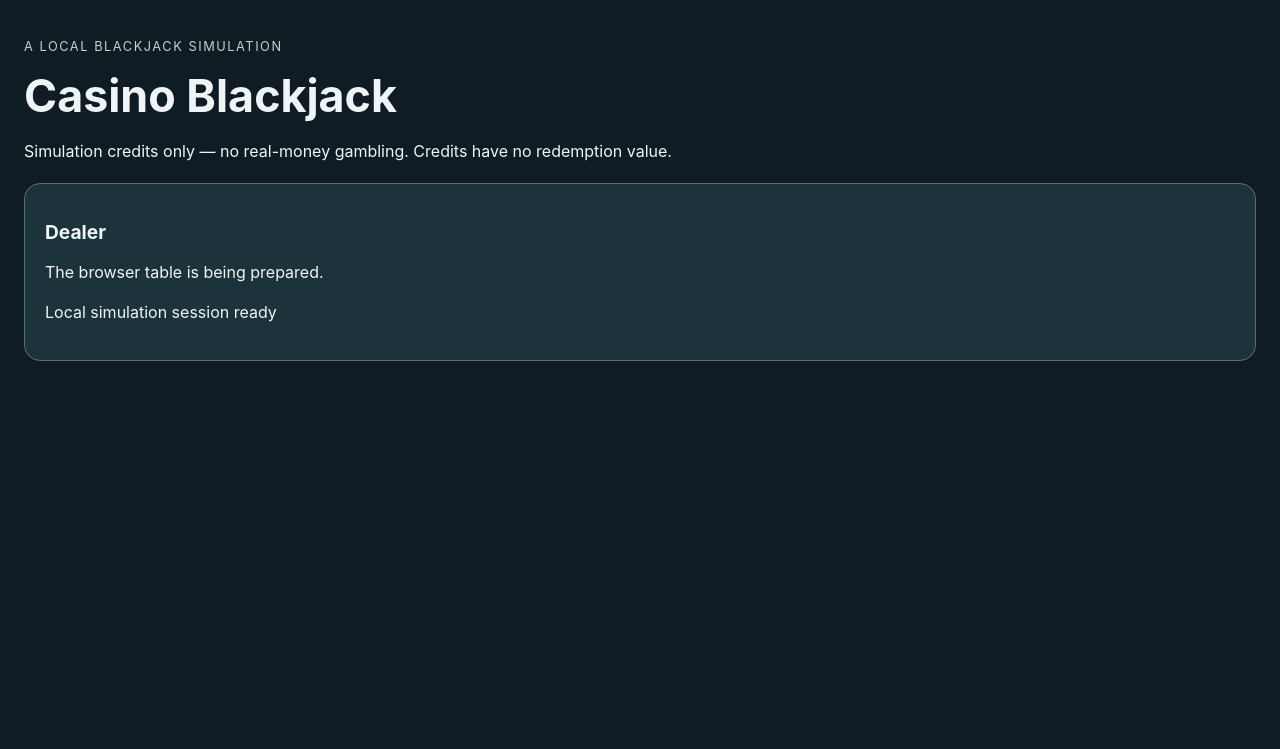
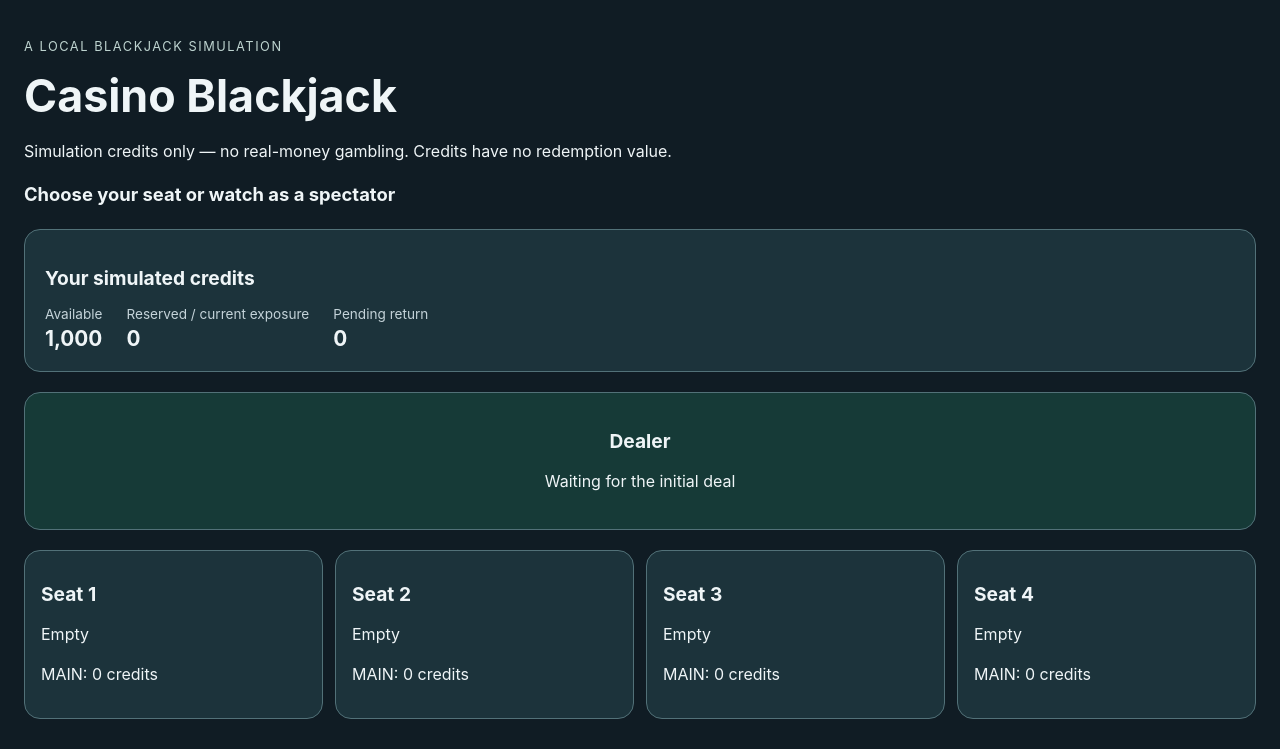
Before and after one commit to FrankieChan0312/casino-blackjack, a React (Vite) app: page / in a window 1280 px wide. Shown: the top 749 px of the page. Built offline with nearby package versions, Linux system fonts and the light colour scheme.

Commit message:
feat: render blackjack table and public state

```diff
--- a/src/browser/controller.ts
+++ b/src/browser/controller.ts
@@ -5,6 +5,7 @@ import { mathRandomSource, type RandomSource } from '../domain/random.js';
 import type { SeatState } from '../domain/table.js';
 import type { PlayerAction } from '../domain/advancedGame.js';
 import type { SideWagerType } from '../domain/optionalGame.js';
+import { evaluateHand } from '../domain/hand.js';
 
 export type BrowserCommand =
   | { type: 'CONFIGURE'; seats: readonly SeatState[] }
@@ -43,7 +44,11 @@ export function createBrowserController(options: { factory?: () => game.BehindGa
       seat: entry.targetSeat, handId: entry.handId, stake: entry.stakeUnits, outcome: entry.outcome,
       returned: entry.grossReturnUnits, status: entry.status }));
     // Explicit safe fields only. No raw state, shoe order, card IDs or lineage.
-    return { configuration: view.configuration, round: view.round, human: view.human,
+    const round = view.round ? { ...view.round,
+      dealer: { ...view.round.dealer, total: evaluateHand(state.table.game.round!.dealerCards.slice(0, view.round.dealer.visibleCards.length)).total },
+      seats: view.round.seats.map((seat) => ({ ...seat, hands: seat.hands.map((hand) => ({ ...hand,
+        total: evaluateHand(state.table.game.round!.players.find((entry) => entry.handId === hand.handId)!.cards).total })) })) } : null;
+    return { configuration: view.configuration, round, human: view.human,
       backWagers: view.backWagers.map((entry) => ({ targetSeat: entry.targetSeat, stakeUnits: entry.stakeUnits })),
       mainWagers: state.table.wagers.map((entry) => ({ seat: entry.seatNumber, amount: entry.stakeUnits })),
       sideWagers: state.table.sideWagers.map((entry) => ({ type: entry.type, amount: entry.stakeUnits })),
--- a/src/ui/App.tsx
+++ b/src/ui/App.tsx
@@ -1,12 +1,21 @@
 import { useSyncExternalStore } from 'react';
 import type { BrowserController } from '../browser/controller.js';
+import { Table } from './Table.js';
+import { credits, roundStatus } from './presentation.js';
 
 export function App({ controller }: { controller: BrowserController }) {
   const view = useSyncExternalStore(controller.subscribe, controller.getSnapshot, controller.getSnapshot);
   return <main>
     <header><p className="eyebrow">A local Blackjack simulation</p><h1>Casino Blackjack</h1>
       <p>Simulation credits only — no real-money gambling. Credits have no redemption value.</p></header>
-    <section className="panel" aria-label="Blackjack table"><h2>Dealer</h2>
-      <p>The browser table is being prepared.</p><p>{view.human ? 'Local simulation session ready' : 'Spectator session ready'}</p></section>
+    <p className="round-status" role="status" aria-live="polite">{roundStatus(view)}</p>
+    <section className="panel credits" aria-label="Your credits"><h2>Your simulated credits</h2>
+      <dl><div><dt>Available</dt><dd>{credits(view.human?.available ?? 0)}</dd></div>
+        <div><dt>Reserved / current exposure</dt><dd>{credits(view.human?.reserved ?? 0)}</dd></div>
+        <div><dt>Pending return</dt><dd>{credits(view.pending)}</dd></div></dl></section>
+    <Table view={view} />
+    <section className="panel" aria-label="Primary actions"><h2>Local player</h2>
+      <p>{view.human?.controlledSeat ? `You control Seat ${view.human.controlledSeat}` : 'Spectator — no card control'}</p>
+      <p>{view.shoeMessage}</p></section>
   </main>;
 }
--- /dev/null
+++ b/src/ui/Table.tsx
@@ -0,0 +1,34 @@
+import type { BrowserView } from '../browser/controller.js';
+import { credits, resultLabel } from './presentation.js';
+
+type PublicCard = NonNullable<BrowserView['round']>['dealer']['visibleCards'][number];
+const suitSymbols = { clubs: '♣', diamonds: '♦', hearts: '♥', spades: '♠' };
+export function Cards({ cards }: { cards: readonly PublicCard[] }) {
+  return <div className="cards">{cards.map((card, index) => <span key={index} className={`card ${card.suit}`} role="img"
+    aria-label={`${card.rank} of ${card.suit}`}><b>{card.rank}</b><span aria-hidden="true">{suitSymbols[card.suit]}</span></span>)}</div>;
+}
+export function Table({ view }: { view: BrowserView }) {
+  const round = view.round;
+  return <section aria-label="Blackjack table" className="table-surface">
+    <section className="dealer panel" aria-label="Dealer"><h2>Dealer</h2>
+      {round ? <><Cards cards={round.dealer.visibleCards} />
+        {!round.dealer.holeCard && <span role="img" aria-label="Hidden dealer card" className="card card-back">◆</span>}
+        <p>{round.dealer.holeCard ? 'Total' : 'Visible total'}: {round.dealer.total}</p></> : <p>Waiting for the initial deal</p>}
+    </section>
+    <div className="seats">{view.configuration.map((seat) => {
+      const local = seat.seatNumber === view.human?.controlledSeat;
+      const hands = round?.seats.find((entry) => entry.seatNumber === seat.seatNumber)?.hands ?? [];
+      const wager = view.mainWagers.find((entry) => entry.seat === seat.seatNumber)?.amount ?? 0;
+      return <section key={seat.seatNumber} className={`seat panel ${local ? 'local' : ''}`} aria-label={`Seat ${seat.seatNumber}`}>
+        <h2>Seat {seat.seatNumber}{local && ' · You'}</h2>
+        <p>{seat.occupancy === 'EMPTY' ? 'Empty' : seat.occupancy === 'HUMAN' ? 'Human' : 'Computer'}{seat.sittingOut && ' · Sitting Out'}</p>
+        <p>MAIN: {credits(wager)} credits</p>
+        {hands.map((hand, index) => <article key={hand.handId} aria-label={`Hand ${String.fromCharCode(65 + index)}`} className={round?.currentHandId === hand.handId ? 'active-hand' : 'hand'}>
+          <h3>Hand {String.fromCharCode(65 + index)}{round?.currentHandId === hand.handId && ' · Current hand'}</h3>
+          <Cards cards={hand.cards} /><p>Total: {hand.total} · Wager: {credits(hand.stakeUnits)}</p>
+          <p>{hand.outcome ? resultLabel(hand.outcome, hand.outcomeReason) : hand.complete ? 'Decisions complete' : hand.cards.length === 1 ? 'Waiting for card' : 'Playing'}</p>
+        </article>)}
+      </section>;
+    })}</div>
+  </section>;
+}
--- /dev/null
+++ b/src/ui/presentation.ts
@@ -0,0 +1,21 @@
+import type { BrowserView } from '../browser/controller.js';
+
+export function credits(units: number) { return (units / 2).toLocaleString('en-US', { maximumFractionDigits: 1 }); }
+export function roundStatus(view: BrowserView) {
+  if (view.phase === 'VOID' || view.round?.phase === 'INTEGRITY_ERROR') return 'Round interrupted';
+  if (view.interaction.configuring) return 'Choose your seat or watch as a spectator';
+  if (view.interaction.betting) return 'Betting open';
+  if (view.follow) return 'Bet Behind follow decision';
+  if (view.interaction.insurance) return 'Insurance / Even Money decision';
+  if (view.phase === 'COMMITTED' || view.round?.phase === 'ROUND_COMPLETE') return 'Round complete';
+  if (view.round?.phase === 'DEALER_TURN') return 'Dealer is drawing';
+  return view.round?.currentSeat === view.human?.controlledSeat ? 'Your turn' : `Waiting for Seat ${view.round?.currentSeat ?? ''}`;
+}
+export function resultLabel(outcome: string | undefined, reason?: string) {
+  if (reason === 'PLAYER_BUST') return 'Bust';
+  return ({ PLAYER_BLACKJACK: 'Blackjack', PLAYER_WIN: 'Win', DEALER_WIN: 'Loss', PUSH: 'Push',
+    SURRENDERED: 'Surrendered', VOID: 'VOID / Integrity Error', EVEN_MONEY: 'Even Money', WIN: 'Win', LOSS: 'Loss',
+    PERFECT_PAIR: 'Perfect Pair', COLOURED_PAIR: 'Coloured Pair', MIXED_PAIR: 'Mixed Pair', NONE: 'No Win',
+    SUITED_TRIPS: 'Suited Trips', STRAIGHT_FLUSH: 'Straight Flush', THREE_OF_A_KIND: 'Three of a Kind', STRAIGHT: 'Straight', FLUSH: 'Flush',
+  } as Record<string, string>)[outcome ?? ''] ?? 'Awaiting result';
+}
--- a/src/ui/styles.css
+++ b/src/ui/styles.css
@@ -7,3 +7,20 @@ h2 { font-size: 1.2rem; }
 p { line-height: 1.5; }
 .eyebrow { color: #bdd3cf; font-size: .8rem; text-transform: uppercase; letter-spacing: .12em; }
 .panel { background: #1c333b; border: 1px solid #527178; border-radius: 16px; padding: 20px; margin-top: 20px; }
+.round-status { font-weight: 700; font-size: 1.15rem; }
+.seats { display: grid; grid-template-columns: repeat(4, minmax(0, 1fr)); gap: 12px; }
+.seat { min-width: 0; padding: 16px; }
+.dealer { text-align: center; background: #163a37; }
+.dealer .cards { display: inline-flex; vertical-align: middle; }
+.local { border: 2px solid #b8dbcb; }
+.cards { display: flex; flex-wrap: wrap; gap: 6px; }
+.card { display: inline-flex; flex-direction: column; justify-content: space-between; background: #faf9f3; color: #18242a; border-radius: 7px; padding: 7px; width: 44px; min-height: 64px; font-size: 1.1rem; border: 1px solid #c4ced0; }
+.hearts, .diamonds { color: #a31e35; }
+.card-back { background: #26495f; color: #f5f6f0; align-items: center; justify-content: center; margin-left: 6px; vertical-align: middle; }
+.active-hand { border-left: 3px solid #b8dbcb; padding-left: 8px; }
+h3 { font-size: .95rem; }
+dl { display: flex; flex-wrap: wrap; gap: 24px; margin: 0; }
+dt { color: #c4d3d9; font-size: .85rem; }
+dd { margin: 4px 0 0; font-weight: 700; font-size: 1.3rem; }
+@media (max-width: 850px) { .seats { grid-template-columns: repeat(2, minmax(0, 1fr)); } }
+@media (max-width: 480px) { main { padding: 12px; } .seats { grid-template-columns: minmax(0, 1fr); } }
```
Also changed, not shown: 4 other files (tests, documents, lock files or other folders).
